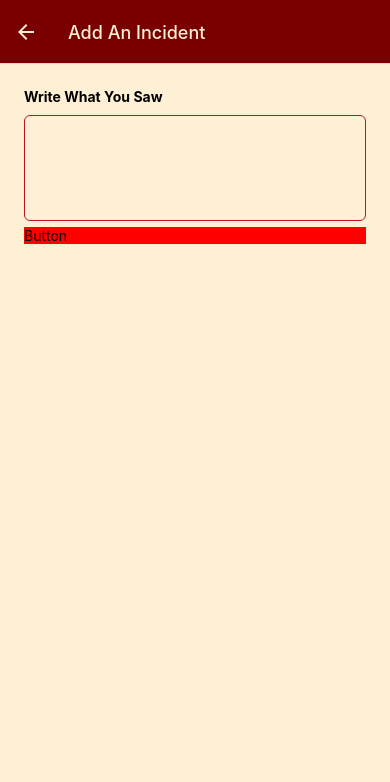
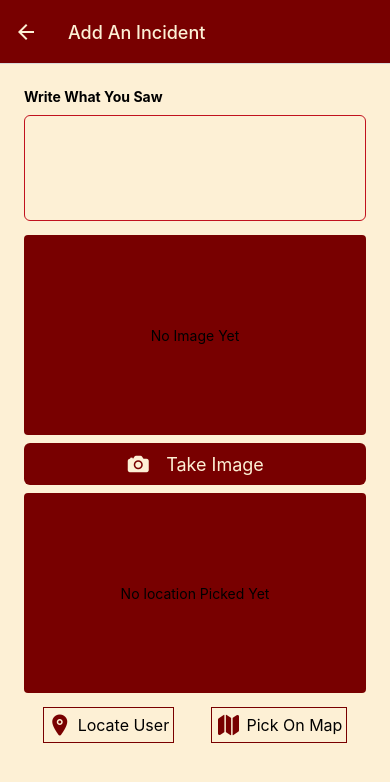
Before and after one commit to Prashantrajput11/NotJustHack-neighbourhood-shield, a React Native app: screen /AddIncident in a window 390 px wide. Shown: the top 782 px of the page. Built offline with nearby package versions, Linux system fonts and the light colour scheme.

Commit message:
feat: build ui for location picker

```diff
--- /dev/null
+++ b/src/UI/OutlineButton.js
@@ -0,0 +1,37 @@
+import { Pressable, StyleSheet, Text, View } from "react-native";
+import React from "react";
+import { Ionicons } from "@expo/vector-icons";
+import { Colors } from "../constants/colors";
+
+const OutlineButton = ({ icon, children, onPress }) => {
+	return (
+		<Pressable
+			onPress={onPress}
+			style={({ pressed }) => [styles.button, pressed && styles.pressed]}
+		>
+			<Ionicons name={icon} size={24} color={Colors.maroon} />
+			<Text style={styles.text}>{children}</Text>
+		</Pressable>
+	);
+};
+
+export default OutlineButton;
+
+const styles = StyleSheet.create({
+	button: {
+		padding: 4,
+		margin: 6,
+		flexDirection: "row",
+		justifyContent: "center",
+		alignItems: "center",
+		borderColor: Colors.maroon,
+		borderWidth: 1,
+	},
+	pressed: {
+		opacity: 0.7,
+	},
+	text: {
+		fontSize: 16,
+		marginLeft: 6,
+	},
+});
--- a/src/components/ImagePicker.js
+++ b/src/components/ImagePicker.js
@@ -1,6 +1,8 @@
-import { StyleSheet, Text, View, TouchableOpacity } from "react-native";
+import { StyleSheet, Text, View, TouchableOpacity, Image } from "react-native";
 import React, { useState } from "react";
 import { launchImageLibraryAsync } from "expo-image-picker";
+import { Colors } from "../constants/colors";
+import { Ionicons } from "@expo/vector-icons";
 
 const ImagePicker = () => {
 	const [selectedImage, setSelectedImage] = useState("");
@@ -11,18 +13,25 @@ const ImagePicker = () => {
 			aspect: [16, 9],
 			quality: 0.6,
 		});
+		setSelectedImage(result.uri);
+	};
 
-		console.log(result);
-
-		if (!result.cancelled) {
-			setSelectedImage(result.uri);
-			console.log(result.uri);
-		}
-	};
+	let imagePreview = <Text>No Image Yet</Text>;
+	if (selectedImage) {
+		imagePreview = (
+			<Image source={{ uri: selectedImage }} style={styles.image} />
+		);
+	}
 	return (
 		<View>
-			<TouchableOpacity style={{ backgroundColor: "red" }} onPress={takePhoto}>
-				<Text>Button</Text>
+			<View style={styles.imageContainer}>{imagePreview}</View>
+
+			<TouchableOpacity
+				style={styles.takeImageCtaContainer}
+				onPress={takePhoto}
+			>
+				<Ionicons name="camera" size={24} color={Colors.beige} />
+				<Text style={styles.takeImageCtaText}>Take Image</Text>
 			</TouchableOpacity>
 		</View>
 	);
@@ -30,4 +39,35 @@ const ImagePicker = () => {
 
 export default ImagePicker;
 
-const styles = StyleSheet.create({});
+const styles = StyleSheet.create({
+	imageContainer: {
+		width: "100%",
+		height: 200,
+		marginVertical: 8,
+		justifyContent: "center",
+		alignItems: "center",
+		backgroundColor: Colors.maroon,
+		borderRadius: 4,
+	},
+	image: {
+		width: "100%",
+		height: "100%",
+	},
+
+	takeImageCtaContainer: {
+		backgroundColor: Colors.maroon,
+		paddingVertical: 8,
+		paddingHorizontal: 6,
+		borderRadius: 6,
+		flexDirection: "row",
+		alignItems: "center",
+		justifyContent: "center",
+	},
+
+	takeImageCtaText: {
+		color: Colors.beige,
+		fontSize: 18,
+		textAlign: "center",
+		marginLeft: 16,
+	},
+});
--- a/src/components/IncidentForm.js
+++ b/src/components/IncidentForm.js
@@ -11,6 +11,7 @@ import {
 import React, { useState } from "react";
 import { Colors } from "../constants/colors";
 import ImagePicker from "./ImagePicker";
+import LocationPicker from "./LocationPicker";
 
 const IncidentForm = () => {
 	const [caption, setCation] = useState("");
@@ -28,10 +29,7 @@ const IncidentForm = () => {
 				/>
 
 				<ImagePicker />
-				{/* <Image
-					source={{ uri: selectedImage }}
-					style={{ height: 200, width: 200 }}
-				/> */}
+				<LocationPicker />
 			</View>
 		</ScrollView>
 	);
--- /dev/null
+++ b/src/components/LocationPicker.js
@@ -0,0 +1,44 @@
+import { StyleSheet, Text, View } from "react-native";
+import React from "react";
+import OutlineButton from "../UI/OutlineButton";
+import { Colors } from "../constants/colors";
+
+const LocationPicker = () => {
+	function getUserLocation() {}
+
+	function getUserLocationWithMap() {}
+	return (
+		<View>
+			<View style={styles.mapPreview}>
+				<Text>No location Picked Yet</Text>
+			</View>
+			<View style={styles.actions}>
+				<OutlineButton icon={"location"} onPress={getUserLocation}>
+					Locate User
+				</OutlineButton>
+				<OutlineButton icon={"map"} onPress={getUserLocationWithMap}>
+					Pick On Map
+				</OutlineButton>
+			</View>
+		</View>
+	);
+};
+
+export default LocationPicker;
+
+const styles = StyleSheet.create({
+	mapPreview: {
+		width: "100%",
+		height: 200,
+		marginVertical: 8,
+		justifyContent: "center",
+		alignItems: "center",
+		backgroundColor: Colors.maroon,
+		borderRadius: 4,
+	},
+	actions: {
+		flexDirection: "row",
+		justifyContent: "space-around",
+		alignItems: "center",
+	},
+});
```
